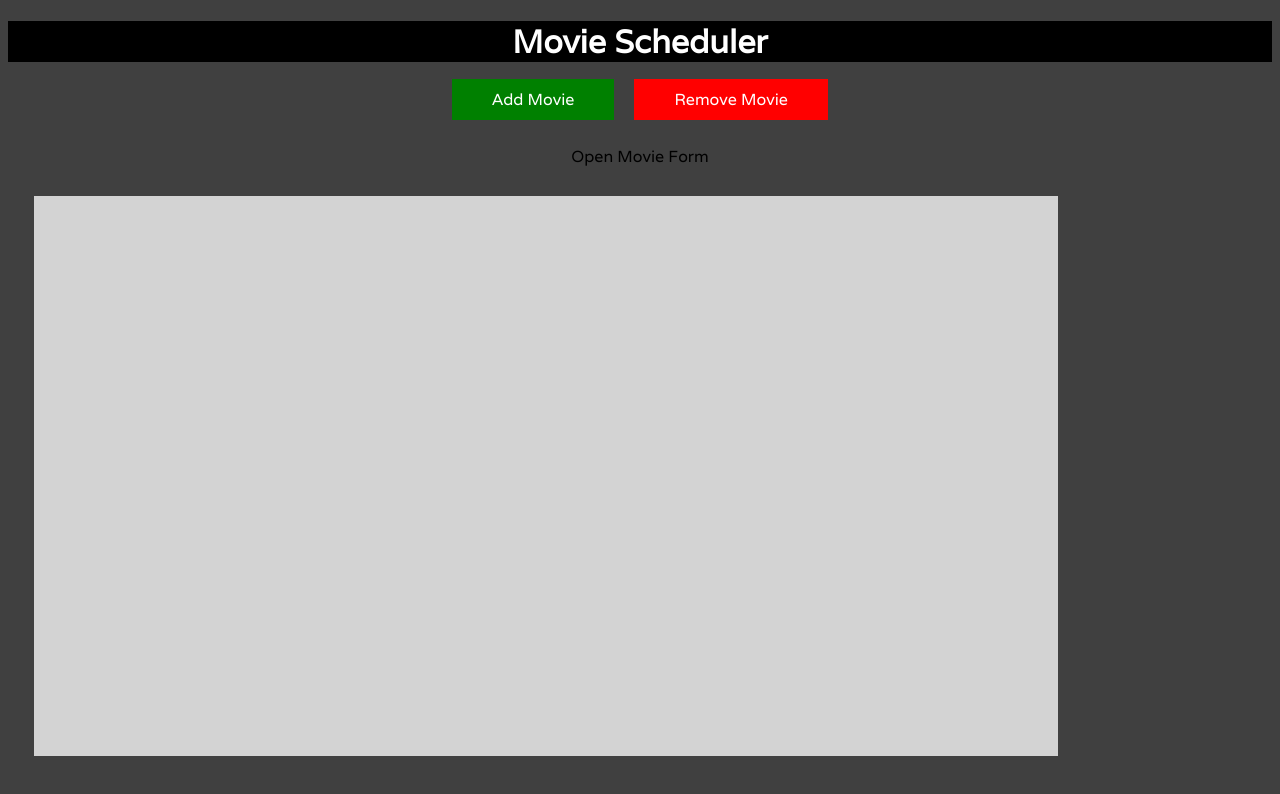
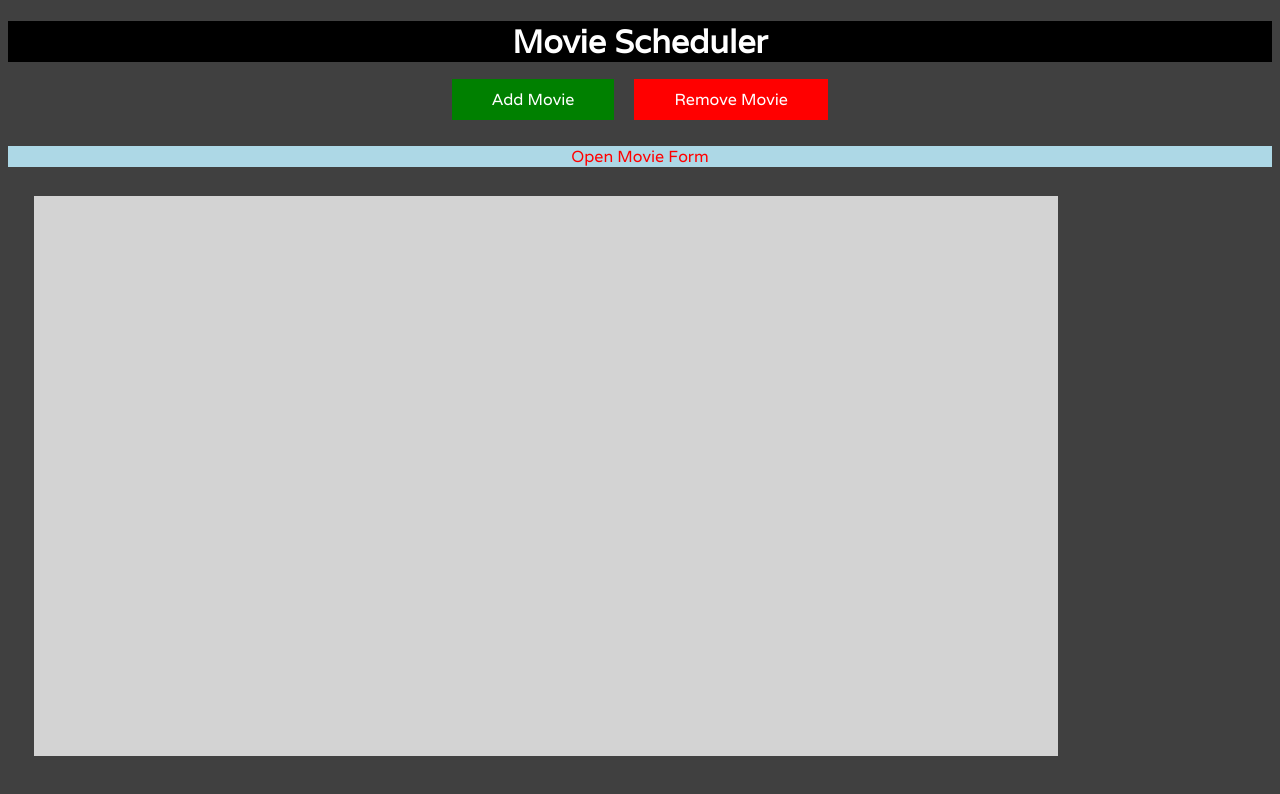
Before and after one commit to CutlerThayer/Movie-Scheduler, a React (Create React App) app in the folder movie-scheduler/: page / in a window 1280 px wide. Both pictures are taken after a click on the button "Add Movie". Shown: the top 794 px of the page. Built offline with nearby package versions, Linux system fonts and the light colour scheme.

Commit message:
Added conditionals and styling

```diff
--- a/movie-scheduler/src/Components/Navbar.js
+++ b/movie-scheduler/src/Components/Navbar.js
@@ -14,19 +14,33 @@ class Navbar extends React.Component{
 
     handleAddClick = () => {
         console.log("add clicked");
+        if(this.state.addVisible){
+            this.setState({
+                addVisible: false
+            });
+        }
+        else{
             this.setState({
                 addVisible: true,
                 removeVisible: false
             });
+        }
         console.log(this.state);
     }
 
     handleRemoveClick = () =>{
         console.log("remove clicked");
+        if(this.state.removeVisible){
+            this.setState({
+                removeVisible: false
+            });
+        }
+        else{
             this.setState({
                 addVisible: false,
                 removeVisible: true
             });
+        }
         console.log(this.state);
     }
 
--- a/movie-scheduler/src/Components/OpenMovieForm.js
+++ b/movie-scheduler/src/Components/OpenMovieForm.js
@@ -1,7 +1,7 @@
 const OpenMovieForm = () => {
 
     return (
-        <div>
+        <div className='openMovieForm'>
             <p>Open Movie Form</p>
         </div>
     )
--- a/movie-scheduler/src/Components/RemoveMovieForm.js
+++ b/movie-scheduler/src/Components/RemoveMovieForm.js
@@ -1,7 +1,7 @@
 const RemoveMovieForm = () => {
 
     return (
-        <div>
+        <div className='removeMovieForm'>
             <p>Remove movie</p>
         </div>
     )
--- a/movie-scheduler/src/index.css
+++ b/movie-scheduler/src/index.css
@@ -51,3 +51,13 @@ button{
   margin-left: 2%;
   margin-top: 1%;
 }
+
+.openMovieForm{
+  background-color: lightblue;
+  color: red;
+}
+
+.removeMovieForm{
+  background-color: yellow;
+  color: blue;
+}
```
Lines whose indentation alone changed are shown as unchanged.
